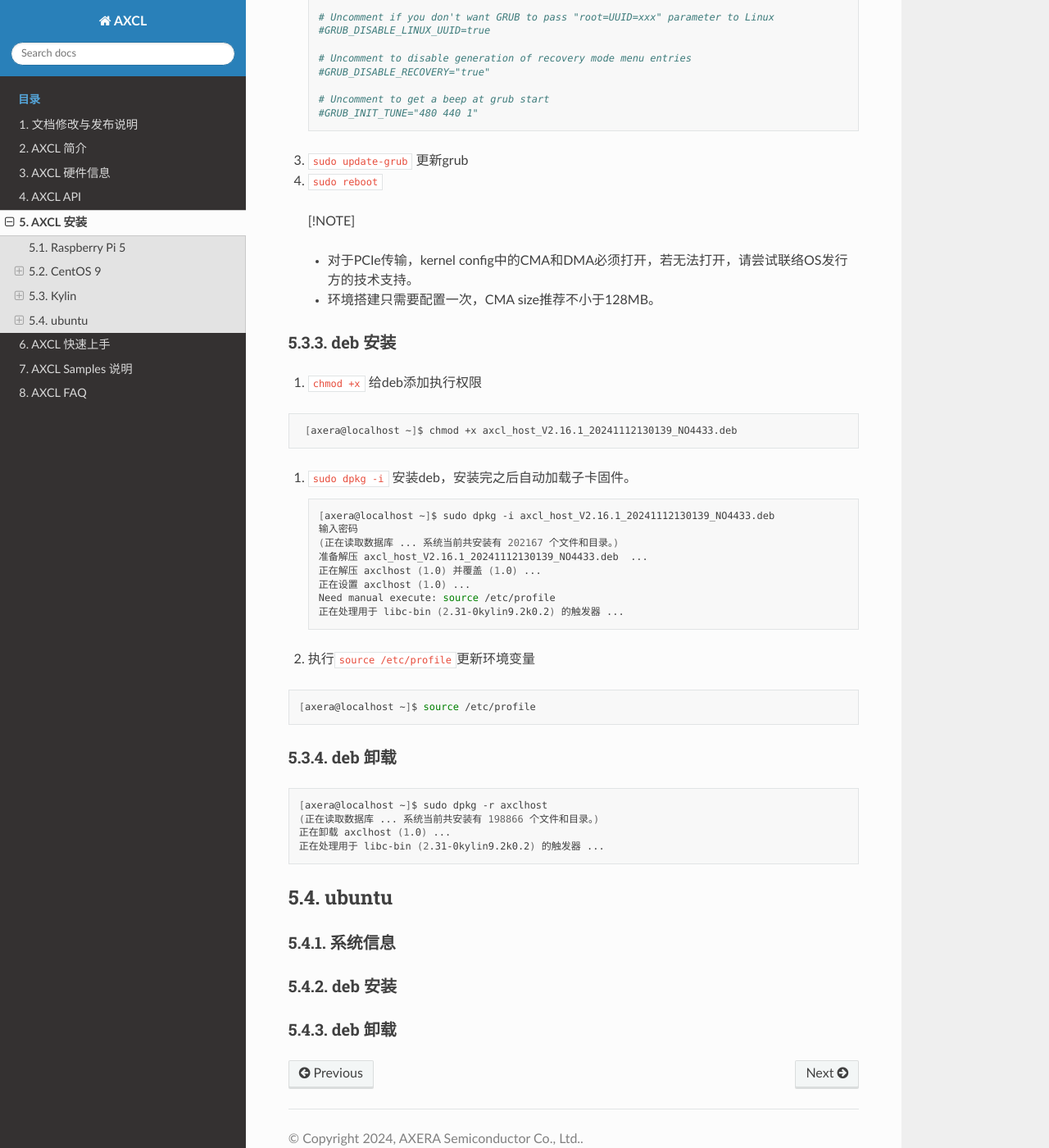
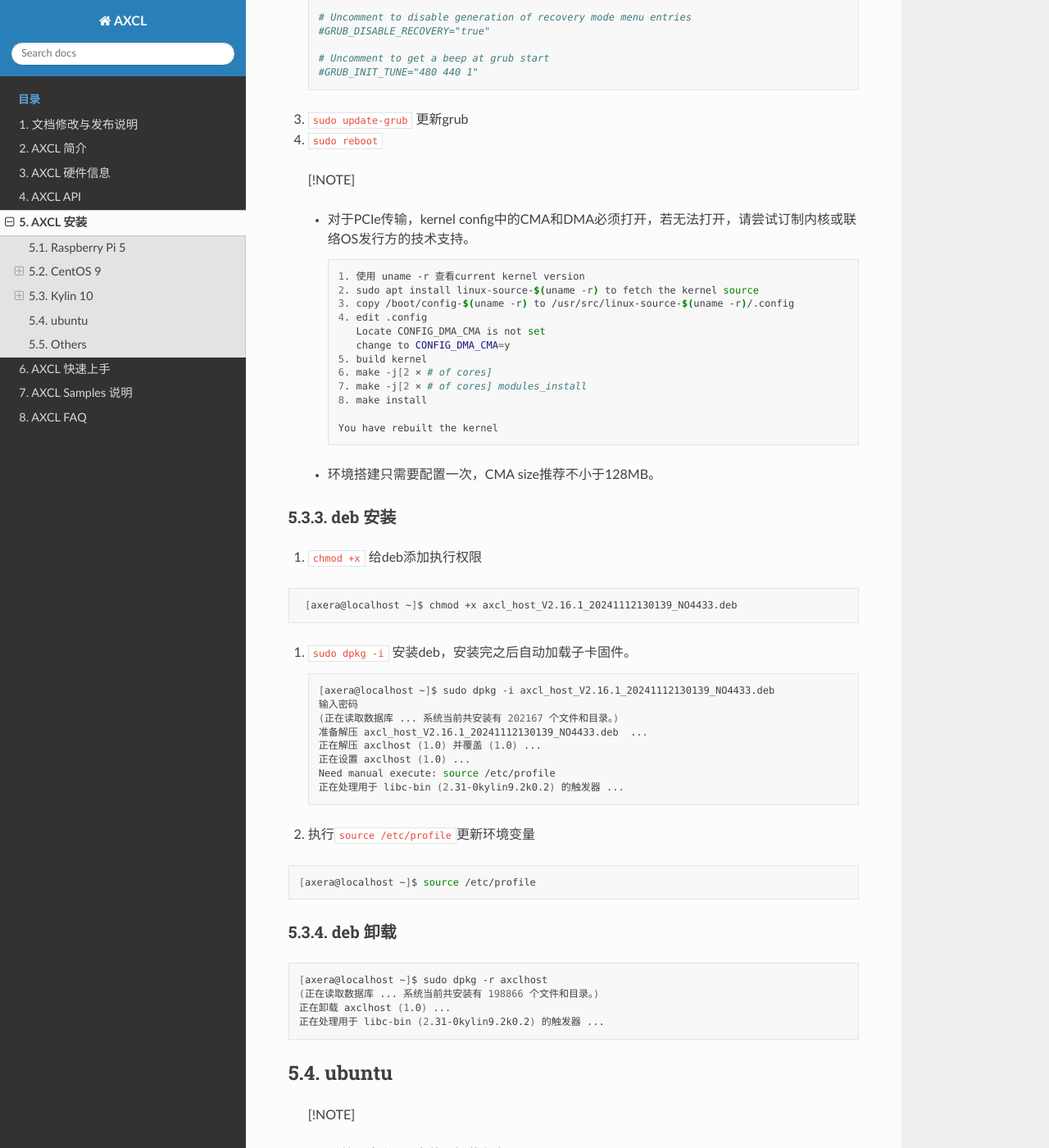
Before and after one commit to AXERA-TECH/axcl-docs, a Sphinx documentation site: the page built from source/doc_guide_setup.md, in a window 1280 px wide and 1400 px high, scrolled down 7652 px. Shown: the whole window at 82% size. Built offline with Sphinx 7.4.7 and the Read the Docs theme 3.1.0, drawn with Linux system fonts in a browser that asks for light colours; some of the changed text lies outside the part shown.

````diff
--- a/source/doc_guide_setup.md
+++ b/source/doc_guide_setup.md
@@ -249,11 +249,9 @@ rpm 包卸载后会自动 reset 子卡，子卡会进入 `pcie download mode`。
 sudo rpm -e axcl_host
 ```
 
-### Others
 
 
-
-## Kylin
+## [Kylin 10](#kylinv10)
 
 ### 系统信息
 
@@ -391,7 +389,23 @@ KYLIN_RELEASE_ID="2403"
 
 > [!NOTE]
 >
-> - 对于PCIe传输，kernel config中的CMA和DMA必须打开，若无法打开，请尝试联络OS发行方的技术支持。
+> - 对于PCIe传输，kernel config中的CMA和DMA必须打开，若无法打开，请尝试订制内核或联络OS发行方的技术支持。
+>
+>   ```bash
+>   1. 使用 uname -r 查看current kernel version
+>   2. sudo apt install linux-source-$(uname -r) to fetch the kernel source
+>   3. copy /boot/config-$(uname -r) to /usr/src/linux-source-$(uname -r)/.config
+>   4. edit .config
+>      Locate CONFIG_DMA_CMA is not set
+>      change to CONFIG_DMA_CMA=y
+>   5. build kernel
+>   6. make -j[2 × # of cores]
+>   7. make -j[2 × # of cores] modules_install
+>   8. make install
+>
+>   You have rebuilt the kernel
+>   ```
+>
 > - 环境搭建只需要配置一次，CMA size推荐不小于128MB。
 
 
@@ -432,10 +446,15 @@ KYLIN_RELEASE_ID="2403"
 正在处理用于 libc-bin (2.31-0kylin9.2k0.2) 的触发器 ...
 ```
 
+
+
 ## ubuntu
 
-### 系统信息
+> [!NOTE]
+>
+> - 系统配合和deb安装、卸载参考[Kylin](#kylinv10)。
+> - 系统版本支持22.04（含）以上版本。
 
-### deb 安装
 
-### deb 卸载
+
+## Others
````
Also changed, not shown: source/doc_guide_axcl_api.md (+1 -0 lines), source/doc_introduction.md (+47 -1 lines), 2 other files.
